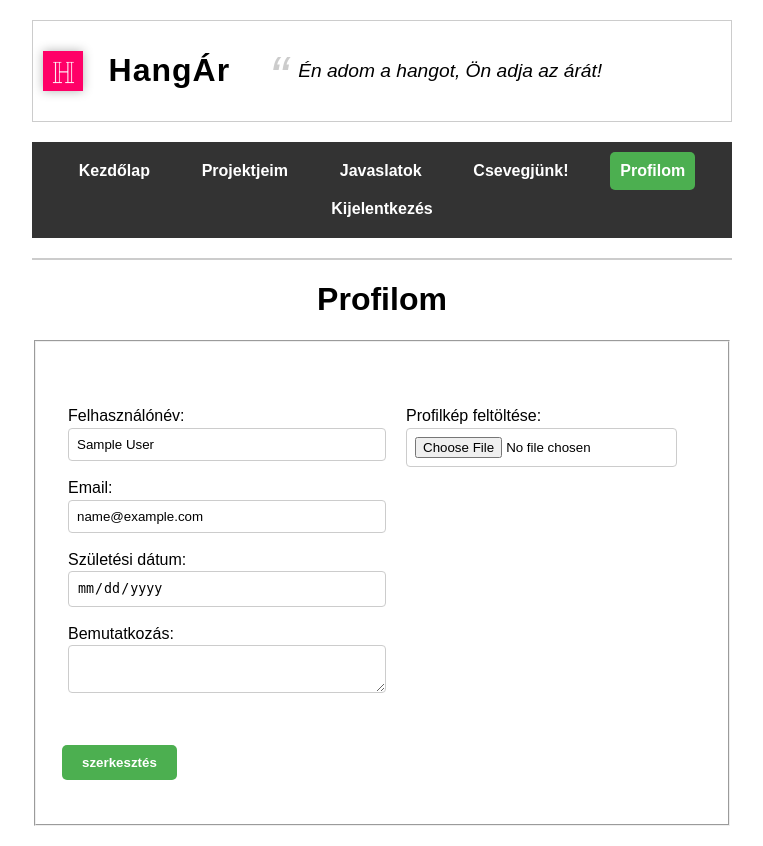
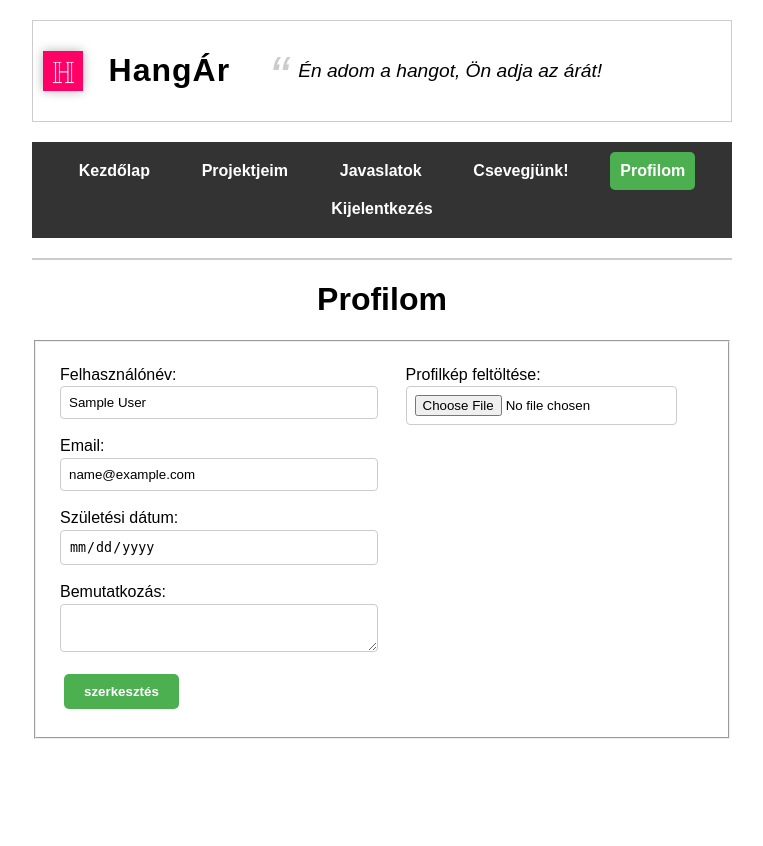
Before and after one commit to Andruida/SZTE-webterv, a PHP site: page /profil.php?projectName=1 in a window 1280 px wide. Shown: the whole page, without its empty margins (258-1021 px from the left). After the commit the page ends 739 px from the top, so only its background shows below. Run offline with PHP 8.4, Linux system fonts and the light colour scheme; the visitor is signed in with stand-in values (Sample User, id 1); data that the repository does not hold is empty.

Commit message:
Kinézeti igazítások

```diff
--- a/csevegjünk.php
+++ b/csevegjünk.php
@@ -106,7 +106,7 @@ include(__DIR__.'/components/head.php');
         <form>
             <fieldset>
                 <legend>Találkozz velünk!</legend>
-                <div>
+                <div style="margin-top: 0;">
                     <label>Választott szolgáltatás:</label>
                     <input type="checkbox" id="szolgaltatas1" name="szolgaltatas" />
                     <label for="szolgaltatas1"> Hangtechnikai szolgáltatások</label><br />
--- a/css/style.css
+++ b/css/style.css
@@ -157,6 +157,10 @@ input[type="file"] {
     width: 95%;
     min-width: 0px;
   }
+}
+
+fieldset {
+  padding: 1.5rem;
 }
 
 .stars span:hover {
@@ -351,15 +355,19 @@ hr {
   }
 }
 .profileData {
-  display: flex;
-  flex-wrap: wrap;
-  padding: 10px;
+  display: grid;
+  margin: 0;
+  padding: 0;
+}
+.profileData div {
+  margin: 0;
+  padding: 0;
 }
 
-.profileData.picture {
-  flex-basis: 30%;
+.profileData .picture {
+  grid-column: 2;
 }
 
-.profileData.fields {
-  flex-basis: 68%;
+.profileData .fields {
+  grid-column: 1;
 }
--- a/profil.php
+++ b/profil.php
@@ -62,7 +62,9 @@ include(__DIR__ . '/components/head.php');
                         <label for="picture_upload">Profilkép feltöltése:</label>
                         <input type="file" id="picture_upload" name="picture_upload">
                     </div>
-                    <input type="submit" value="szerkesztés">
+                    <div class="borderless buttons">
+                        <input type="submit" value="szerkesztés">
+                    </div>
                 </div>
             </fieldset>
         </form>
```
Also changed, not shown: bejelentkezés.php (+27 -25 lines).
